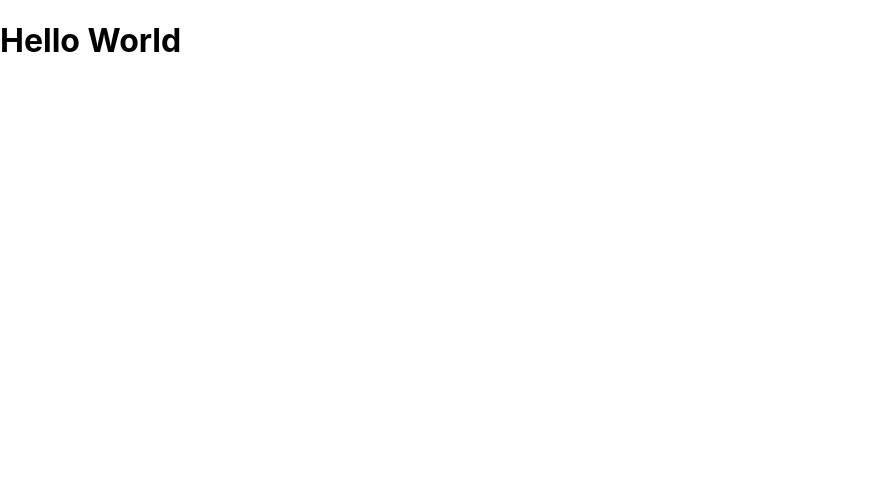
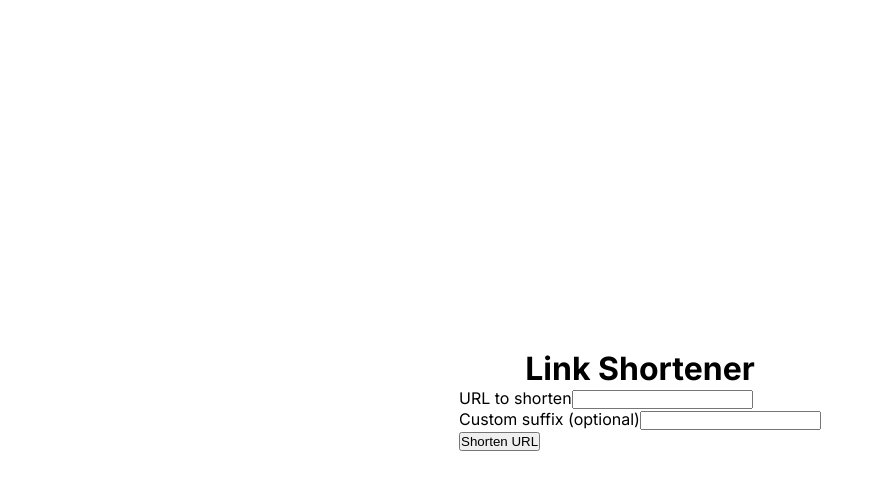
Before and after one commit to BuraYu/linkShortener, a React (Create React App) app: page / in a window 1280 px wide. Shown: the top 490 px of the page, without its empty margins (0-882 px from the left). Built offline with nearby package versions, Linux system fonts and the light colour scheme.

Commit message:
add basic linkshortener component

```diff
--- a/src/App.css
+++ b/src/App.css
@@ -0,0 +1,20 @@
+@import url("https://fonts.googleapis.com/css2?family=Inter:ital,opsz,wght@0,14..32,100..900;1,14..32,100..900&display=swap");
+
+* {
+  margin: 0;
+  padding: 0;
+  box-sizing: border-box;
+}
+
+body {
+  font-family: "Inter", sans-serif;
+}
+
+.wrapper {
+  width: 100%;
+  height: 100vh;
+  display: flex;
+  flex-direction: column;
+  justify-content: center;
+  align-items: center;
+}
--- a/src/App.js
+++ b/src/App.js
@@ -1,9 +1,13 @@
 import "./App.css";
+import LinkShortener from "./components/LinkShortener";
 
 function App() {
   return (
     <div className="App">
-      <h1>Hello World</h1>
+      <div className="wrapper">
+        <h1>Link Shortener</h1>
+        <LinkShortener />
+      </div>
     </div>
   );
 }
--- /dev/null
+++ b/src/components/LinkShortener.jsx
@@ -0,0 +1,22 @@
+import React from "react";
+import "./linkshortener.css";
+
+export default function LinkShortener() {
+  const handleSubmit = (e) => {
+    e.preventDefault();
+    console.log("Hello world");
+  };
+  return (
+    <form className="link-shortener__container" onSubmit={handleSubmit}>
+      <div className="url-shorten">
+        <label>URL to shorten</label>
+        <input type="text" />
+      </div>
+      <div className="custom-short-link">
+        <label>Custom suffix (optional)</label>
+        <input type="text" />
+      </div>
+      <button type="submit">Shorten URL</button>
+    </form>
+  );
+}
```
Also changed, not shown: src/components/linkshortener.css (added).
